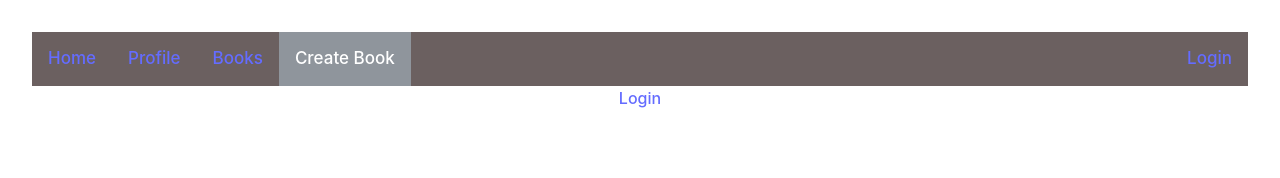
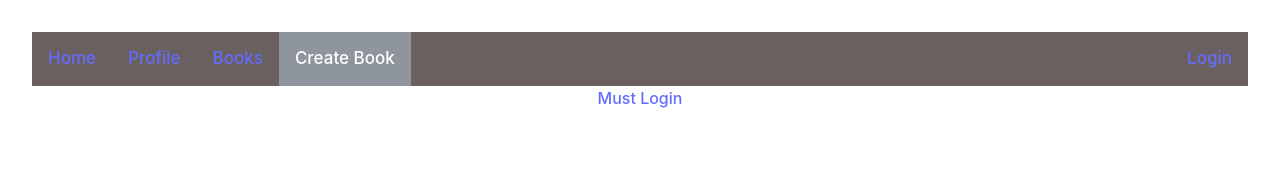
Before and after one commit to lasttycoon2506/book-store, a React (Vite) app in the folder client/: page /createBook in a window 1280 px wide. Shown: the top 178 px of the page. Built offline with nearby package versions, Linux system fonts and the light colour scheme; what aws-amplify would draw is missing.

Commit message:
req-login msg

```diff
--- a/client/src/components/CreateBook.tsx
+++ b/client/src/components/CreateBook.tsx
@@ -30,7 +30,7 @@ export default function CreateBook({ database }: CreateBookProps): JSX.Element {
 
     function renderForm(): JSX.Element {
         if (!database.isAuthorized()) {
-            return <NavLink to="/login"> Login </NavLink>
+            return <NavLink to={"/login"}> Must Login </NavLink>
         }
         return (
             <form onSubmit={(e) => submit(e)}>
```
